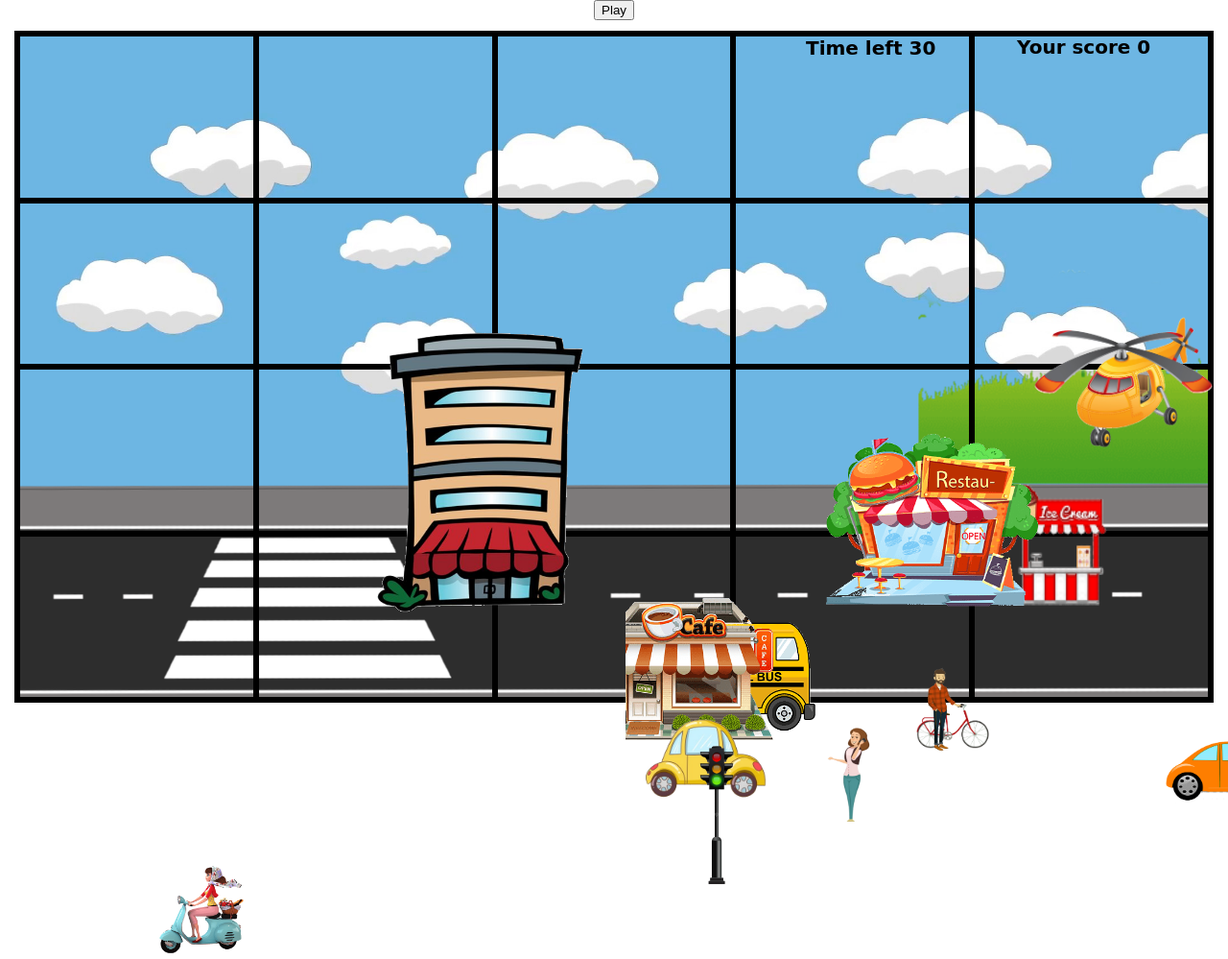
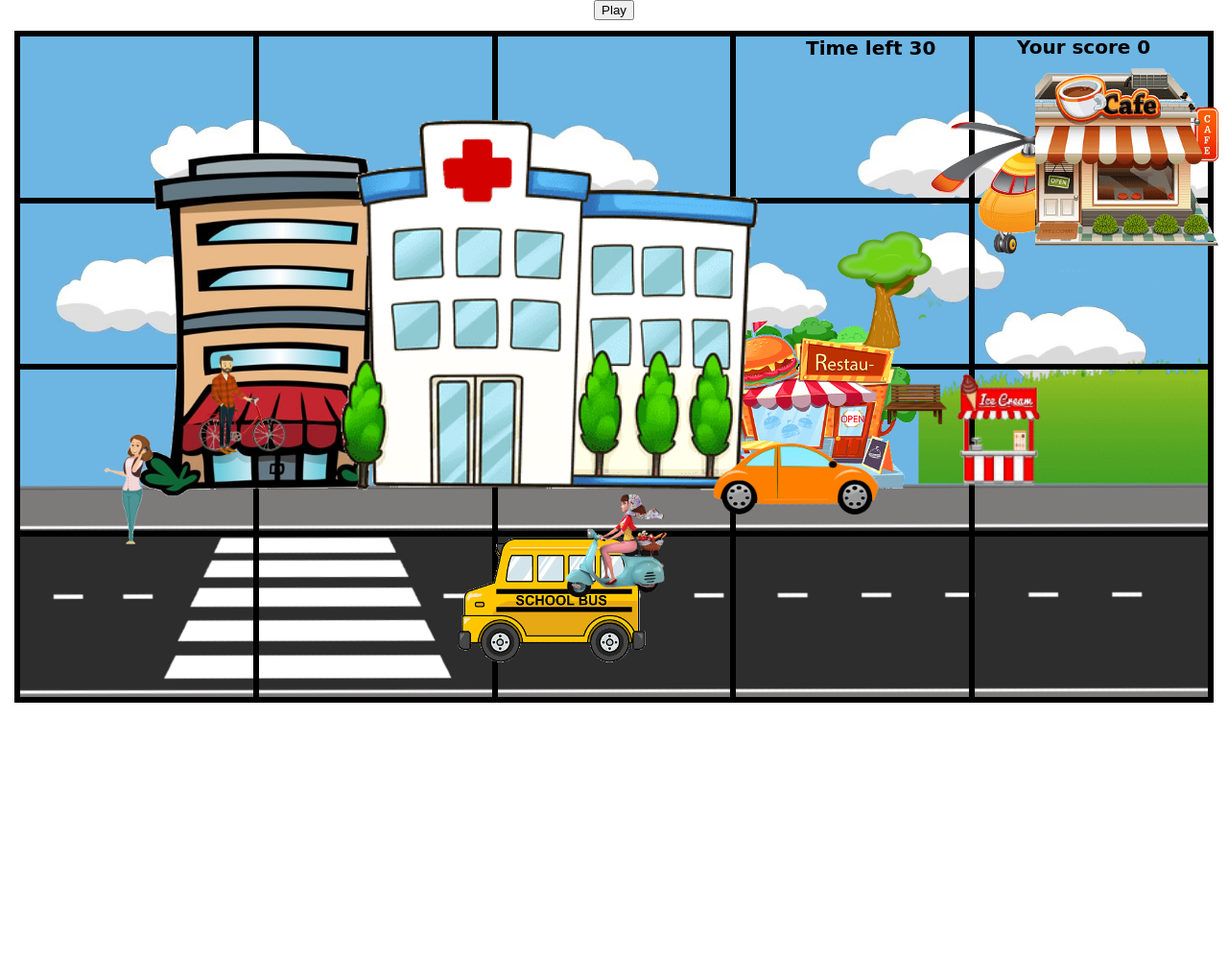
Before and after one commit to strandlie/Spillprosjekt, a plain HTML site: page index.html in a window 1280 px wide. Shown: the top 999 px of the page at 96% size. Drawn offline with Linux system fonts and the light colour scheme.

Commit message:
flyttet bilde og lagt til trær

```diff
--- a/index.css
+++ b/index.css
@@ -119,117 +119,135 @@ html {
 
   #icecream {
     width: auto;
-    height: 130px;
+    height: 120px;
     position: relative;
-    top: -490px;
-    right: -1050px;
+    top: -495px;
+    right: -990px;
     overflow: visible;
 }
 
 #helicopter {
   width: auto;
-  height: 150px;
+  height: 170px;
   position: relative;
-  top: -650px;
-  right: -960px;
+  top: -730px;
+  right: -860px;
   overflow: visible;
 }
 
 #bus {
   width: auto;
-  height: 140px;
+  height: 160px;
   position: relative;
-  top: -350px;
-  right: -360px;
+  top: -300px;
+  right: -140px;
   overflow: visible;
 }
 
 #hostpital {
   width: auto;
-  height: 340px;
+  height: 450px;
   position: relative;
-  top: -470px;
-  right: 645px;
+  top: -914px;
+  right: 250px;
   overflow: visible;
 }
 
 #cafe {
   width: auto;
-  height: 200px;
+  height: 250px;
   position: relative;
-  top: -675px;
-  right: -295px;
+  top: -1175px;
+  right: -11px;
   overflow: visible;
 }
 
 #car {
   width: auto;
-  height: 140px;
+  height: 160px;
   position: relative;
-  top: -600px;
-  right: -145px;
+  top: -1070px;
+  right: 170px;
   overflow: visible;
 }
 
 #woman {
   width: auto;
-  height: 120px;
+  height: 140px;
   position: relative;
-  top: -600px;
-  right: -160px;
+  top: -1070px;
+  right: 100px;
   overflow: visible;
 }
 
 #bike {
   width: auto;
-  height: 90px;
+  height: 110px;
   position: relative;
-  top: -680px;
-  right: -160px;
+  top: -1170px;
+  right: 110px;
   overflow: visible;
 }
 
 #hotel {
   width: auto;
-  height: 300px;
+  height: 370px;
   position: relative;
-  top: -480px;
-  right: 465px;
+  top: -931px;
+  right: 20px;
+  overflow: visible;
+}
+
+#tree1 {
+  width: auto;
+  height: 130px;
+  position: relative;
+  top: -1280px;
+  right: 10px;
+  overflow: visible;
+}
+
+#tree2 {
+  width: auto;
+  height: 150px;
+  position: relative;
+  top: -1400px;
+  right: -1140px;
   overflow: visible;
 }
 
 #bench {
   width: auto;
-  height: 100px;
+  height: 70px;
   position: relative;
-  top: -680px;
-  right: -650px;
+  top: -1190px;
+  right: -500px;
   overflow: visible;
 }
 
 #scooter {
   width: auto;
-  height: 100px;
+  height: 120px;
   position: relative;
-  top: -570px;
-  right: -160px;
+  top: -1020px;
+  right: 180px;
   overflow: visible;
 }
 
 #trafficlight {
   width: auto;
-  height: 150px;
+  height: 190px;
   position: relative;
-  top: -540px;
-  right: 270px;
+  top: -983px;
+  right: 600px;
   overflow: visible;
 }
 
 #orangecar {
   width: auto;
-  height: 150px;
+  height: 180px;
   position: relative;
-  top: -580px;
+  top: -1050px;
   right: -160px;
   overflow: visible;
 }
@@ -238,7 +256,7 @@ html {
   width: auto;
   height: 180px;
   position: relative;
-  top: -490px;
-  right: -360px;
+  top: -492px;
+  right: -190px;
   overflow: visible;
 }
--- a/index.html
+++ b/index.html
@@ -91,6 +91,10 @@
     <img src="img/trafficlight.png" alt="" id="trafficlight">
     <img src="img/orangecar.png" alt="" id="orangecar">
     <img src="img/bike.png" alt="" id="scooter">
+    <img src="img/tree1.png" alt="" id="tree1">
+    <img src="img/tree2.png" alt="" id="tree2">
+
+
   </div>
 
 
```
Also changed, not shown: img/tree1.png (added), img/tree2.png (added).
